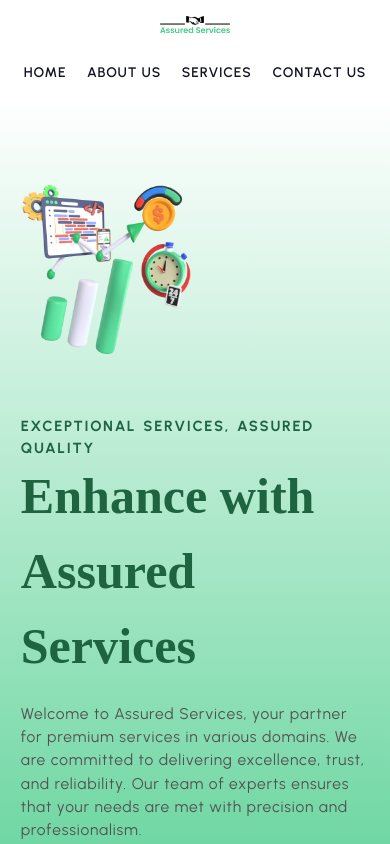
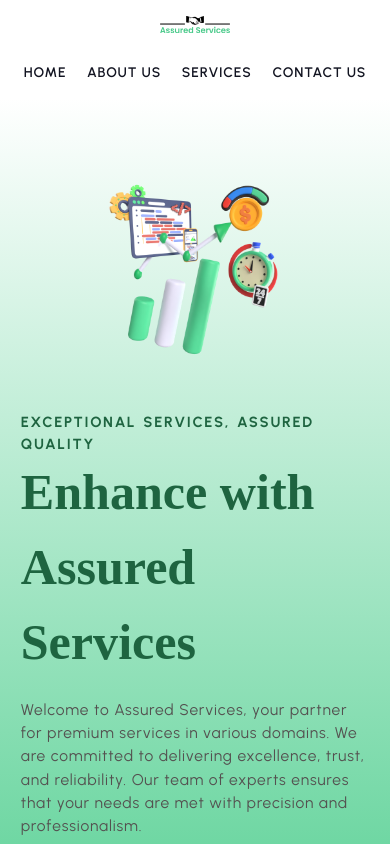
Before and after one commit to Shubham-Kumar25/assured-services-landing-page, a React (Vite) app: page / in a window 390 px wide. Shown: the top 844 px of the page. Built offline with nearby package versions, Linux system fonts and the light colour scheme.

Commit message:
make hero img responsive

```diff
--- a/src/App.css
+++ b/src/App.css
@@ -153,6 +153,13 @@ section {
   color: #ffffff;
 }
 
+.choose-center--div,
+figure {
+  display: flex;
+  justify-content: center;
+  align-items: center;
+  position: relative;
+}
 /***** scrollbar Section *****/
 
 /* width */
```
